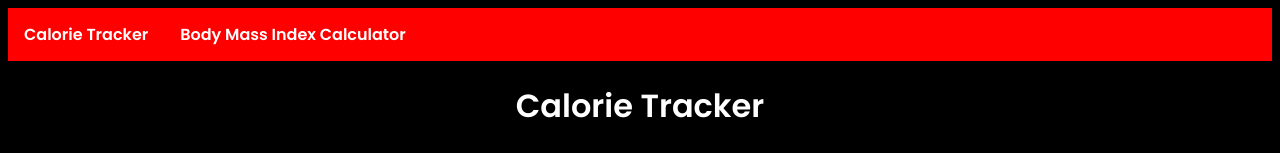
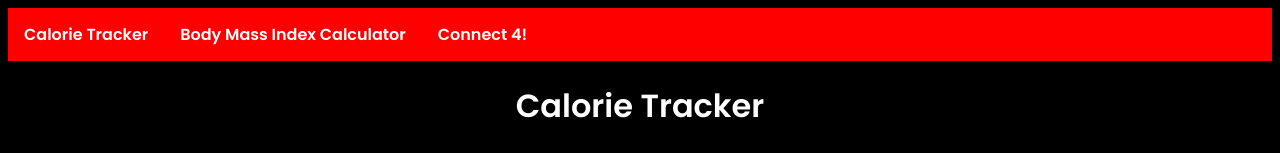
Before and after one commit to matt0219/Calorie-Tracker, a plain HTML site: page index.html in a window 1280 px wide. Shown: the top 153 px of the page. Drawn offline with Linux system fonts and the light colour scheme.

Commit message:
Added Connect 4 to the navbar

```diff
--- a/index.html
+++ b/index.html
@@ -14,6 +14,7 @@
         <ul class="navbar">
             <li><a href="#">Calorie Tracker</a></li>
             <li><a href="https://matt0219.github.io/Body-Mass-Index-Calculator/" target="_blank">Body Mass Index Calculator</a></li>
+            <li><a href="https://matt0219.github.io/Connect4/" target="_blank">Connect 4!</a></li>
         </ul>
 
         <h1>Calorie Tracker</h1>
```
